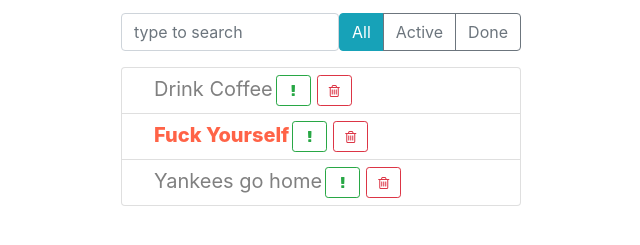
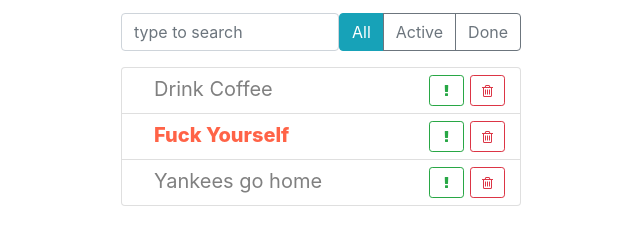
Before and after one commit to egorkqq/todo, a React app: page / in a window 1280 px wide. Shown: the part 91-336 px from the top of the page, without its empty margins (319-959 px from the left). Built offline with nearby package versions, Linux system fonts and the light colour scheme.

Commit message:
fix: fix todoListItem styles

```diff
--- a/src/components/TodoListItem/TodoListItem.sass
+++ b/src/components/TodoListItem/TodoListItem.sass
@@ -1,5 +1,7 @@
 .todo-list-item
   font-size: 1.25rem
+  display: flex
+  justify-content: space-between
   button
     width: 35px
     margin: 3px
--- a/src/components/TodoListItem/index.js
+++ b/src/components/TodoListItem/index.js
@@ -11,6 +11,7 @@ const TodoListItem = ({ label, important = false }) => {
       <span className="todo-list-item-label" style={style}>
         {label}
       </span>
+      <span>
         <button className="btn btn-outline-success btn-sm">
           <i className="fa fa-exclamation" />
         </button>
@@ -18,6 +19,7 @@ const TodoListItem = ({ label, important = false }) => {
           <i className="fa fa-trash-o" />
         </button>
       </span>
+    </span>
   );
 };
 
```
Lines whose indentation alone changed are shown as unchanged.
